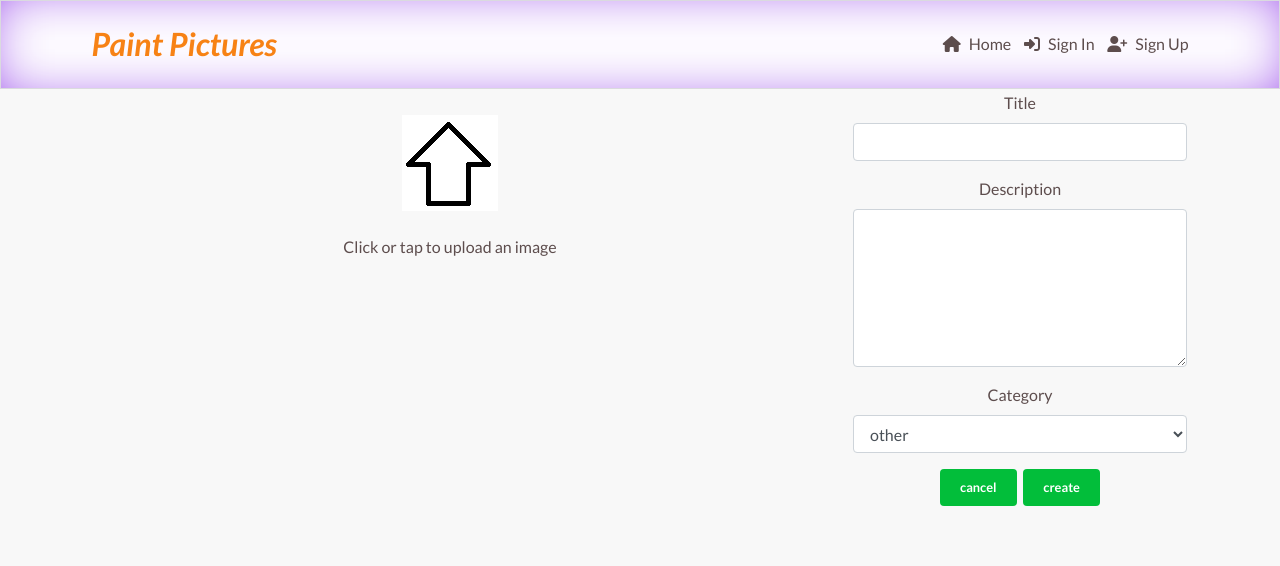
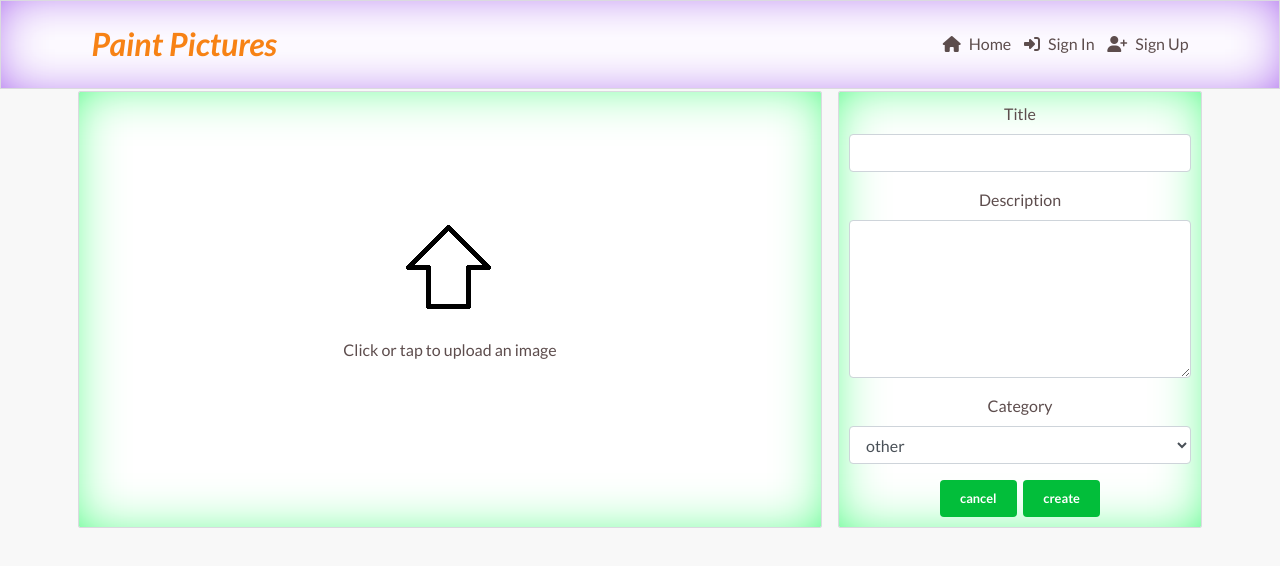
Before and after one commit to Belan-Mihail/paint_picture, a React (Create React App) app: page /pictures/create in a window 1280 px wide. Shown: the top 566 px of the page. Built offline with nearby package versions, Linux system fonts and the light colour scheme; no server answers.

Commit message:
add classname to different elements in PictureCreateForm

```diff
--- a/src/pages/pictures/PictureCreateForm.js
+++ b/src/pages/pictures/PictureCreateForm.js
@@ -8,6 +8,7 @@ import Button from "react-bootstrap/Button";
 import Row from "react-bootstrap/Row";
 import Col from "react-bootstrap/Col";
 import Container from "react-bootstrap/Container";
+import appStyles from "../../App.module.css";
 
 const PictureCreateForm = () => {
   const [errors, setErrors] = useState({});
@@ -47,7 +48,7 @@ const PictureCreateForm = () => {
       <Row>
         <Col className="py-2 p-0 p-md-2" md={7} lg={8}>
           <Container
-            className={`d-flex flex-column justify-content-center`}
+            className={`${appStyles.Content} ${styles.Container} d-flex flex-column justify-content-center`}
           >
             <Form.Group className="text-center">
                 <Form.Label
@@ -68,7 +69,7 @@ const PictureCreateForm = () => {
           </Container>
         </Col>
         <Col md={5} lg={4} className="d-none d-md-block p-0 p-md-2">
-          <Container>{textFields}</Container>
+          <Container className={appStyles.Content}>{textFields}</Container>
         </Col>
       </Row>
     </Form>
--- a/src/styles/PictureCreateEditForm.module.css
+++ b/src/styles/PictureCreateEditForm.module.css
@@ -0,0 +1,3 @@
+.Container {
+    min-height: 27.3rem;
+}
```
